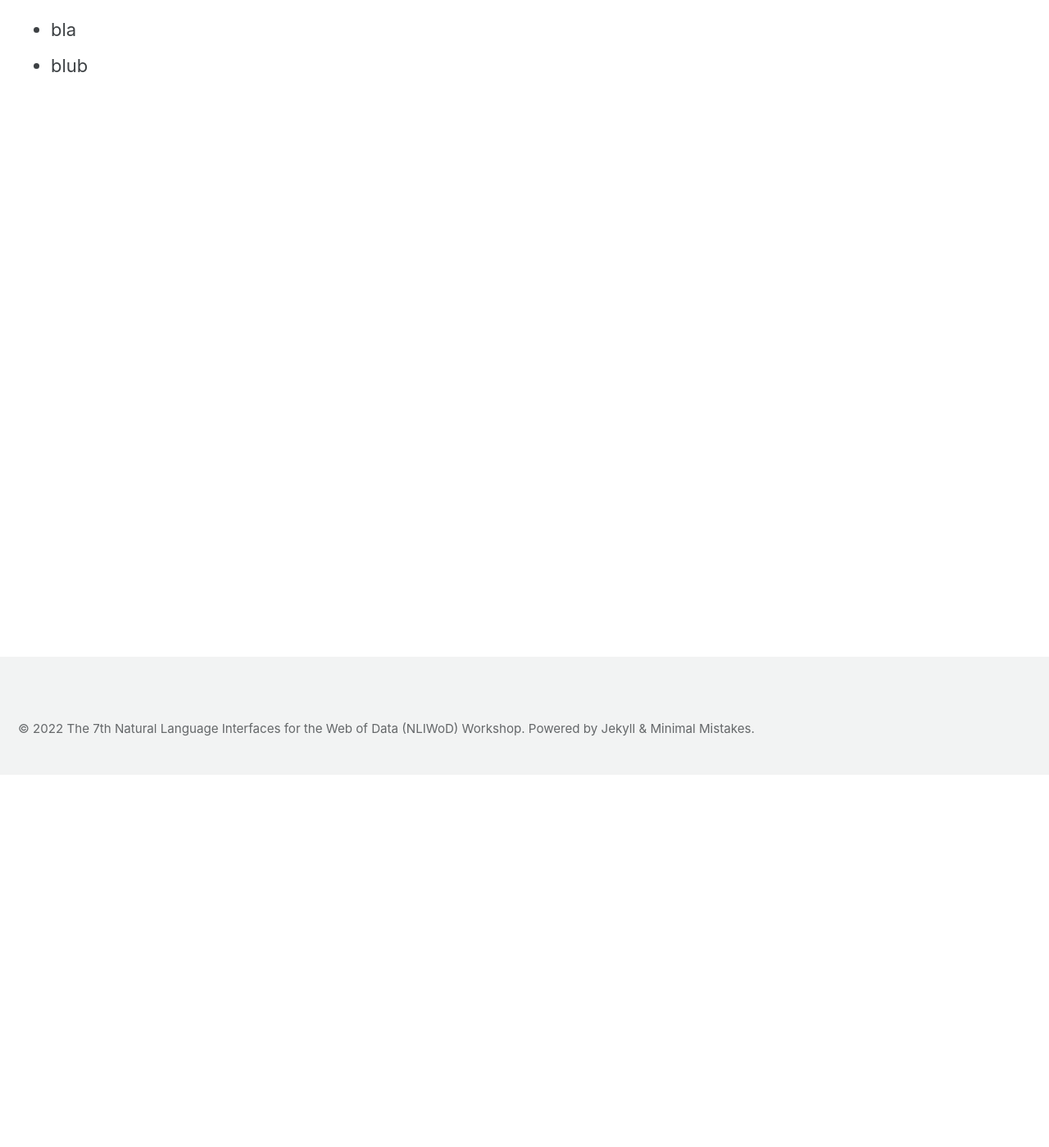
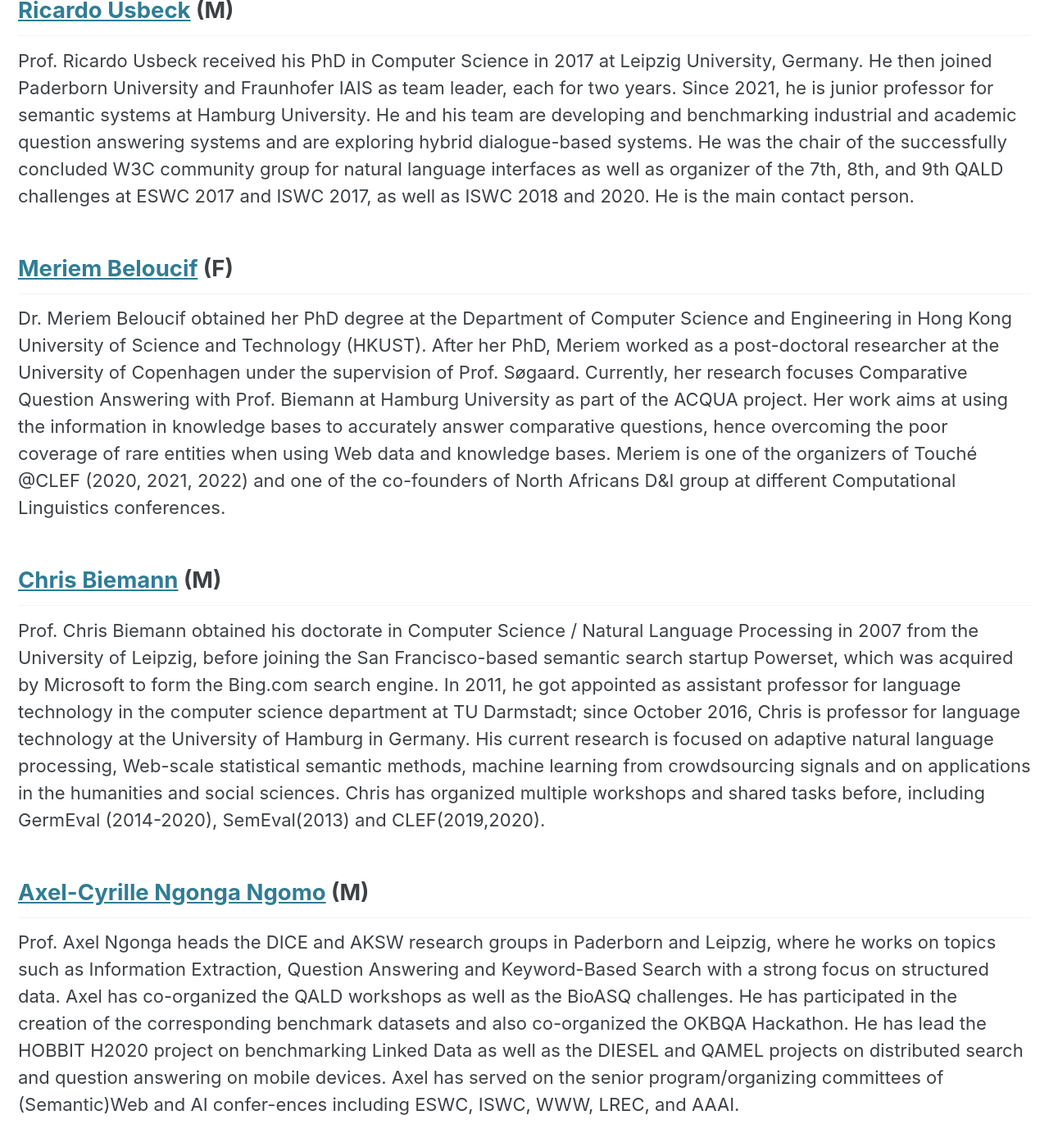
Before and after one commit to semantic-systems/nliwod-workshop, a Jekyll site: the page built from organization.md, in a window 1280 px wide and 1400 px high, scrolled down 455 px. Shown: the whole window at 82% size. Built offline with Jekyll 4.4.1, drawn with Linux system fonts in a browser that asks for light colours; cached includes are drawn as plain includes.

Commit message:
Adding Organizer info

```diff
--- a/organization.md
+++ b/organization.md
@@ -7,7 +7,16 @@ ref: organization
 
 # Organizing Committee
 
-Here they are
+## [Ricardo Usbeck](https://www.inf.uni-hamburg.de/en/inst/ab/sems/people/ricardo-usbeck.html) (M)
 
-* bla
-* blub
+Prof. Ricardo Usbeck received his PhD in Computer Science in 2017 at Leipzig University, Germany. He then joined Paderborn University and Fraunhofer IAIS as team leader, each for two years. Since 2021, he is junior professor for semantic systems at Hamburg University. He and his team are developing and benchmarking industrial and academic question answering systems and are exploring hybrid dialogue-based systems.
+He was the chair of the successfully concluded W3C community group for natural language interfaces as well as organizer of the 7th, 8th, and 9th QALD challenges at ESWC 2017 and ISWC 2017, as well as ISWC 2018 and 2020. He is the main contact person.
+
+## [Meriem Beloucif](https://www.inf.uni-hamburg.de/en/inst/ab/lt/people/meriem-beloucif.html) (F)
+Dr. Meriem Beloucif obtained her PhD degree at the Department of Computer Science and Engineering in Hong Kong University of Science and Technology (HKUST). After her PhD, Meriem worked as a post-doctoral researcher at the University of Copenhagen under the supervision of Prof. Søgaard. Currently, her research focuses Comparative Question Answering with Prof. Biemann at Hamburg University as part of the ACQUA project. Her work aims at using the information in knowledge bases to accurately answer comparative questions, hence overcoming the poor coverage of rare entities when using Web data and knowledge bases. Meriem is one of the organizers of Touché @CLEF (2020, 2021, 2022) and one of the co-founders of North Africans D&I group at different Computational Linguistics conferences.
+
+## [Chris Biemann](https://www.inf.uni-hamburg.de/en/inst/ab/lt/people/chris-biemann.html) (M)
+Prof. Chris Biemann obtained his doctorate in Computer Science / Natural Language Processing in 2007 from the University of Leipzig, before joining the San Francisco-based semantic search startup Powerset, which was acquired by Microsoft to form the Bing.com search engine. In 2011, he got appointed as assistant professor for language technology in the computer science department at TU Darmstadt; since October 2016, Chris is professor for language technology at the University of Hamburg in Germany. His current research is focused on adaptive natural language processing, Web-scale statistical semantic methods, machine learning from crowdsourcing signals and on applications in the humanities and social sciences. Chris has organized multiple workshops and shared tasks before, including GermEval (2014-2020), SemEval(2013) and CLEF(2019,2020).
+
+## [Axel-Cyrille Ngonga Ngomo](http://dice-research.org) (M)
+Prof. Axel Ngonga heads the DICE and AKSW research groups in Paderborn and Leipzig, where he works on topics such as Information Extraction, Question Answering and Keyword-Based Search with a strong focus on structured data. Axel has co-organized the QALD workshops as well as the BioASQ challenges. He has participated in the creation of the corresponding benchmark datasets and also co-organized the OKBQA Hackathon. He has lead the HOBBIT H2020 project on benchmarking Linked Data as well as the DIESEL and QAMEL projects on distributed search and question answering on mobile devices. Axel has served on the senior program/organizing committees of (Semantic)Web and AI confer-ences including ESWC, ISWC, WWW, LREC, and AAAI.
```
